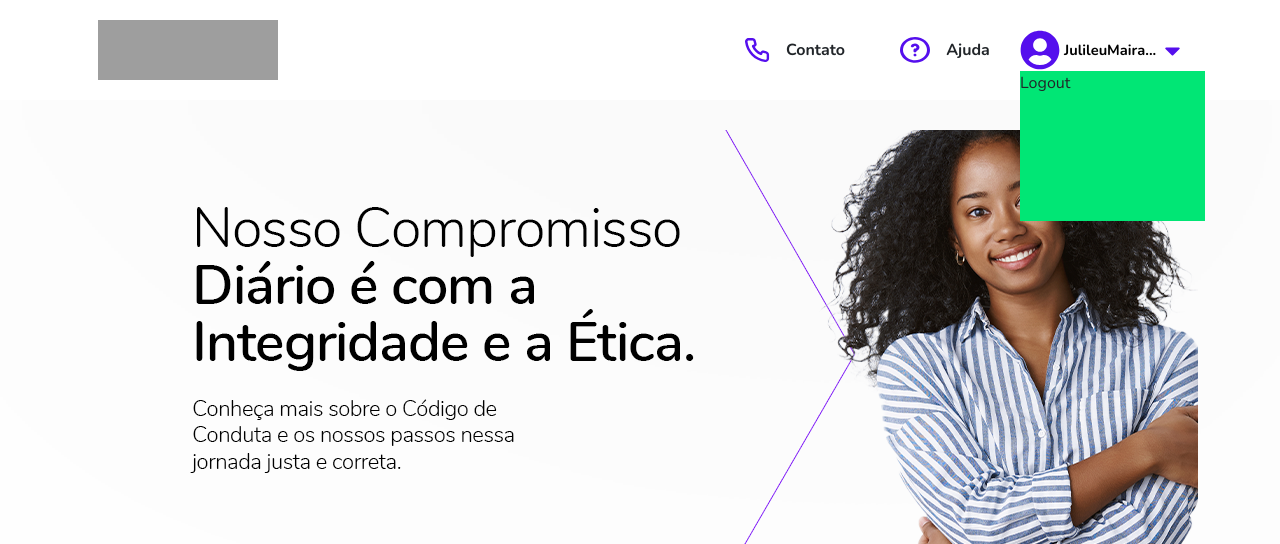
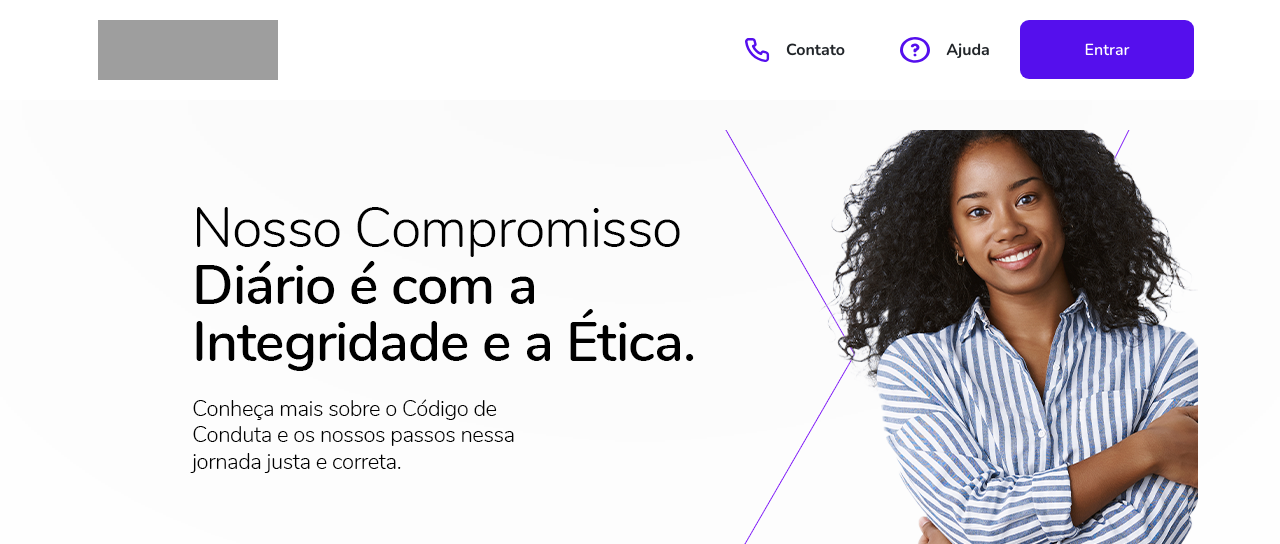
Before and after one commit to ruanthow/Projeto-Locadrive, a PHP site: page /Projeto-Locadrive/ in a window 1280 px wide. Shown: the top 544 px of the page. Run offline with PHP 8.4, Linux system fonts and the light colour scheme; grey boxes are pictures that could not be loaded.

Commit message:
Função de login feita e funcionando

```diff
--- a/src/Controller/createCliente.php
+++ b/src/Controller/createCliente.php
@@ -29,7 +29,7 @@
             $cliente->__set("cep", $_POST['cepValid']);
             $cliente->__set("data", $_POST['dataValid']);
 
-            $sql = $connect->prepare("INSERT INTO cliente VALUES (null,?,?,?,?,?,?,?,?,?,?)");
+            $sql = $connect->prepare("INSERT INTO cliente VALUES (null,?,?,?,?,?,?,?,?,?,?,0)");
             $sql->execute(array(
                 $cliente->__get("nome"),
                 $cliente->__get("sobrenome"),
--- a/src/View/css/index.css
+++ b/src/View/css/index.css
@@ -118,20 +118,46 @@
 }
 
 .submenu-user{
-    background-color: #01e675;
+    overflow: hidden;
+    background-color: #550FED;
 
     width: 185px;
-    height: 150px;
+    height: auto;
 
-    display: flex;
+    transform-origin:top;
+    transform: scaleY(0);
+
+    border: 1px solid #fff;
     top: 85%;
     left: 0;
     right: 0;
     position: absolute;
-    z-index: 99999999;
+    z-index: 9;
+    transition: all ease 0.2s;
+}
 
+.btn-box-button a{
+    text-decoration: none !important;
+}
 
+.btn-box-button{
+    border-bottom: 1px solid #fff;
 }
+
+.btn-user-button{
+    width: 100%;
+    display: flex;
+    background-color: transparent;
+    border: none;
+    color: #fff;
+    font-weight: 700;
+    padding: 8px;
+}
+
+.btn-user-button:hover{
+    background-color: #01e675;
+}
+
 
 .user-icon{
     min-width: 40px;
--- a/src/View/index.php
+++ b/src/View/index.php
@@ -1,7 +1,9 @@
 <?php
 session_start();
+
 if (isset($_SESSION['user'])) {
     $user = $_SESSION['user'];
+
 } else {
     $user = NULL;
 
@@ -61,11 +63,22 @@
                                     <img src="./assets/fechar.png" alt="">
                                 </button>
                             </div>
-                            <a href="./login.php">
+                            <?php
+                                if($user != NULL){
+                                    echo '  <a>
+                                                <li>
+                                                    <p> Usuário: '. $user['nome'] . '</p>
+                                                </li>
+                                            </a>';
+                                }
+                                else{
+                                    echo '  <a href="./login.php">
                                                 <li>
                                                     <p>LOGIN</p>
                                                 </li>
-                            </a>
+                                            </a>';
+                                }
+                            ?>
                             <a href="./register.html">
                                 <li>
                                     <p>CRIE SUA CONTA</p>
@@ -81,6 +94,15 @@
                                     <p>AJUDA</p>
                                 </li>
                             </a>
+                            <?php
+                                 if($user != NULL && $user['privilegio'] == 1){
+                                    echo '  <a href="./gerenciarCliente.php">
+                                                <li>
+                                                    <p>GERENCIAR</p>
+                                                </li>
+                                            </a>';
+                                }
+                            ?>
                         </div>
                     </div>
                 </div>
@@ -93,22 +115,59 @@
                         <img src="./assets/icon-help.svg" alt="" style="padding-right: 16px ;">
                         <p>Ajuda</p>
                     </li>
-                    <li class="nav-user d-flex align-items-center">
+                    <?php
+                        if($user != NULL){
+                            if($user['privilegio'] == 1){
+                                echo '<li class="nav-user d-flex align-items-center">
                                 <div class="d-flex align-items-center">
                                     <div class="user-icon">
                                         <img src="./assets/user-icon.svg" alt="">
                                     </div>
-                            <button class="nav-user-button d-flex  align-items-center">
-                                <p class="my-0 mx-1">JulileuMaira...</p>
+                                    <button class="nav-user-button d-flex  align-items-center" onclick="showMenuLogado()">
+                                        <p class="my-0 mx-1">'. $user["nome"] . '</p>
                                         <div>
                                             <img src="./assets/caret-down.svg" alt="">
                                         </div>
                                     </button>
                                 </div>
-                        <div class="submenu-user">
-                            <p class="my-0">Logout</p>
+                                <div class="submenu-user d-flex flex-column">
+                                    <div class="btn-box-button">
+                                        <button class="btn-user-button" onclick="deslogar()">Logout</button>
                                     </div>
-                    </li>
+                                    <div class="btn-box-button">
+                                    <a href='.'./gerenciarCliente.php'.'><button class="btn-user-button">Gerenciar</button></a>
+                                    </div>
+                                </div>
+                                </li>';
+                            }
+                            else{
+                                echo '<li class="nav-user d-flex align-items-center">
+                                <div class="d-flex align-items-center">
+                                    <div class="user-icon">
+                                        <img src="./assets/user-icon.svg" alt="">
+                                    </div>
+                                    <button class="nav-user-button d-flex  align-items-center" onclick="showMenuLogado()">
+                                        <p class="my-0 mx-1">'. $user["nome"] . '</p>
+                                        <div>
+                                            <img src="./assets/caret-down.svg" alt="">
+                                        </div>
+                                    </button>
+                                </div>
+                                <div class="submenu-user d-flex flex-column">
+                                    <div class="btn-box-button">
+                                        <button class="btn-user-button" onclick="deslogar()">Logout</button>
+                                    </div>
+                                </div>
+                                </li>';
+                            }
+
+                        }
+                        else{
+                            echo "<li class='nav-button'>
+                                <a href='./login.php'><button>Entrar</button></a>
+                            </li>";
+                        }
+                    ?>
                 </div>
             </ul>
 
@@ -499,6 +558,7 @@
     </div>
 
     <script src="./js/index.js"></script>
+    <script src="https://code.jquery.com/jquery-3.7.0.js"></script>
 </body>
 
 </html>
```
Also changed, not shown: src/Controller/loginCliente.php (+4 -6 lines), src/Model/Login.php (+3 -4 lines), src/View/css/gerenciarCliente.css (+21 -2 lines), src/View/gerenciarCliente.php (+20 -1 lines), src/View/js/index.js (+38 -12 lines). Lines whose indentation alone changed are shown as unchanged.
